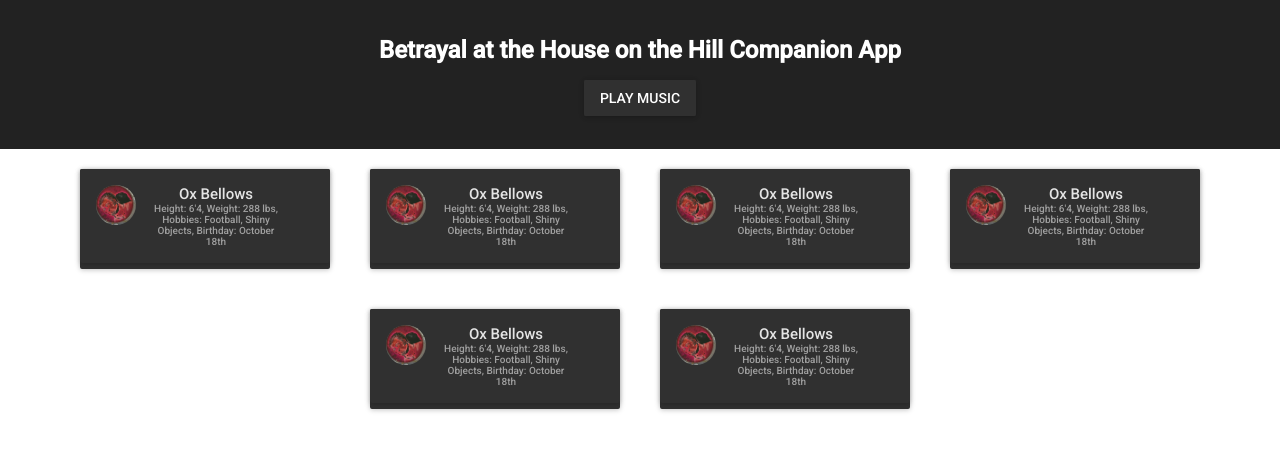
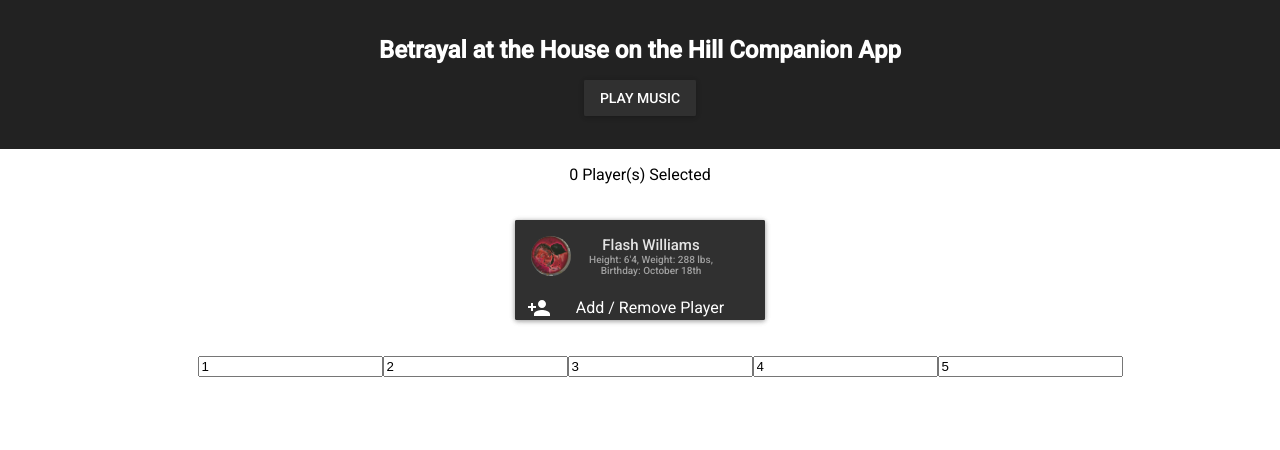
Before and after one commit to oliveir7/betrayal-companion, a React (Create React App) app: page / in a window 1280 px wide. Shown: the top 450 px of the page. Built offline with nearby package versions, Linux system fonts and the light colour scheme; what react-tap-event-plugin would draw is missing.

Commit message:
First attempt of mapping dynamic html elements to an array.

```diff
--- /dev/null
+++ b/src/Character.jsx
@@ -0,0 +1,40 @@
+import React, { Component } from 'react';
+import './App.css';
+import Paper from 'material-ui/Paper';
+import { CardHeader } from 'material-ui/Card';
+import flashImg from './images/flash.jpg';
+
+
+const bioStyle = {
+    fontSize: '10px'
+}
+
+class Character extends Component {
+
+    constructor(props) {
+        super(props);
+        this.state = {
+            name: "Flash Williams",
+            desc: "Height: 6'4, Weight: 288 lbs, Birthday: October 18th",
+            btnText: 'Add Player',
+            img: flashImg
+        };
+    }
+
+    componentDidMount(){
+        console.log('Character Loaded.');
+    }
+
+    render() {
+      return (
+         <CardHeader
+            title={this.state.name}
+            subtitle={this.state.desc}
+            avatar={this.state.img}
+            subtitleStyle={bioStyle}/>
+      );
+    }
+
+}
+
+export default Character;
--- a/src/PlayerSelection.jsx
+++ b/src/PlayerSelection.jsx
@@ -2,88 +2,104 @@
 import './App.css';
 //import RaisedButton from 'material-ui/RaisedButton';
 import Paper from 'material-ui/Paper';
-import {Card, CardHeader } from 'material-ui/Card';
-import flashImg from './images/flash.jpg';
-
+import { Card } from 'material-ui/Card';
+//import flashImg from './images/flash.jpg';
+import Checkbox from 'material-ui/Checkbox';
+import ActionFavorite from 'material-ui/svg-icons/navigation/check';
+import ActionFavoriteBorder from 'material-ui/svg-icons/social/person-add';
+import Character from './Character.jsx';
 
 const style = {
     height: 100,
     width: 250,
     margin: 20,
     textAlign: 'center',
-    display: 'inline-block',
+    display: 'inline-block'
 };
 
-const bioStyle = {
-    fontSize: '10px'
+//const listItems = numbers.map((numbers) => {
+//    return(
+//            <Paper style={style} zDepth={1}>
+//                <Card>
+//                    <Character/>
+//                    <p>{numbers}</p>
+//                    <Checkbox
+//                      checkedIcon={<ActionFavorite />}
+//                      uncheckedIcon={<ActionFavoriteBorder />}
+//                      label= 'Woo!'
+//                      onCheck={ this.boxChecked.bind(this) }/>
+//                </Card>
+//            </Paper>
+//);
+//}
+
+const NumbersList = (props) => {
+  const numbers = props.numbers;
+  const listItems = numbers.map((number) =>
+    // Correct! Key should be specified inside the array.
+    <input key={number.toString()}
+              value={number} />
+
+  );
+  return (
+    <ul>
+      {listItems}
+    </ul>
+  );
 }
 
 
-const Player = ({name}) => {
-    let desc = '';
-    let img = null;
-
-    if(name === 'Ox Bellows'){
-        desc = "Height: 6'4, Weight: 288 lbs, Hobbies: Football, Shiny Objects, Birthday: October 18th";
-        img = flashImg;
-    }
-
-    return(
-        <Paper style={style} zDepth={1}>
-            <Card>
-                <CardHeader
-                    title={name}
-                    subtitle={desc}
-                    avatar={img}
-                    subtitleStyle={bioStyle}/>
-            </Card>
-        </Paper>
-    );
-}
-
-const PlayerSelection = () => (
-  <div>
-    <Player name='Ox Bellows'/>
-    <Player name='Ox Bellows'/>
-    <Player name='Ox Bellows'/>
-    <Player name='Ox Bellows'/>
-    <Player name='Ox Bellows'/>
-    <Player name='Ox Bellows'/>
-  </div>
-);
-
-class PlayerSelectionBackup extends Component {
+class PlayerSelection extends Component {
 
     constructor(props) {
         super(props);
         this.state = {
-            playing: null,
-            btnText: ''
-        };
+            playerCount: 0
+        }
     }
 
     componentDidMount(){
-        this.play();
+        console.log('Player Selection Ready.')
     }
 
-    handleClick(){
-        // toggle music
-        this.state.playing ? this.pause() : this.play();
+    updateCount (bool) {
+        console.log('well this works well..' + bool);
+        if(bool){
+            let count = this.state.playerCount+1;
+            this.setState({playerCount:count});
+        }else {
+            let count = this.state.playerCount-1;
+            this.setState({playerCount:count});
+        }
     }
 
-    play(){
-        this.setState({ playing: true });
-        this.setState({ btnText: 'Pause' });
+    // slight problem with this approach, may need control inside the checkbox to change label
+    boxChecked = (event, value) => {
+        this.updateCount(value)
     }
 
-    pause(){
-        this.setState({ playing: false });
-        this.setState({ btnText: 'Play' });
-    }
+
+
 
   render() {
     return (
-        <h3>Select a Player!</h3>
+        <div>
+            <p>{this.state.playerCount} Player(s) Selected</p>
+
+            <Paper style={style} zDepth={1}>
+                <Card>
+                    <Character/>
+                    <Checkbox
+                      checkedIcon={<ActionFavorite />}
+                      uncheckedIcon={<ActionFavoriteBorder />}
+                      label= 'Add / Remove Player'
+                      onCheck={ this.boxChecked.bind(this) }/>
+                </Card>
+            </Paper>
+
+            <NumbersList numbers={ [1, 2, 3, 4, 5] }></NumbersList>
+
+        </div>
     );
   }
 }
```
Also changed, not shown: 1 other file (tests, documents, lock files or other folders).
